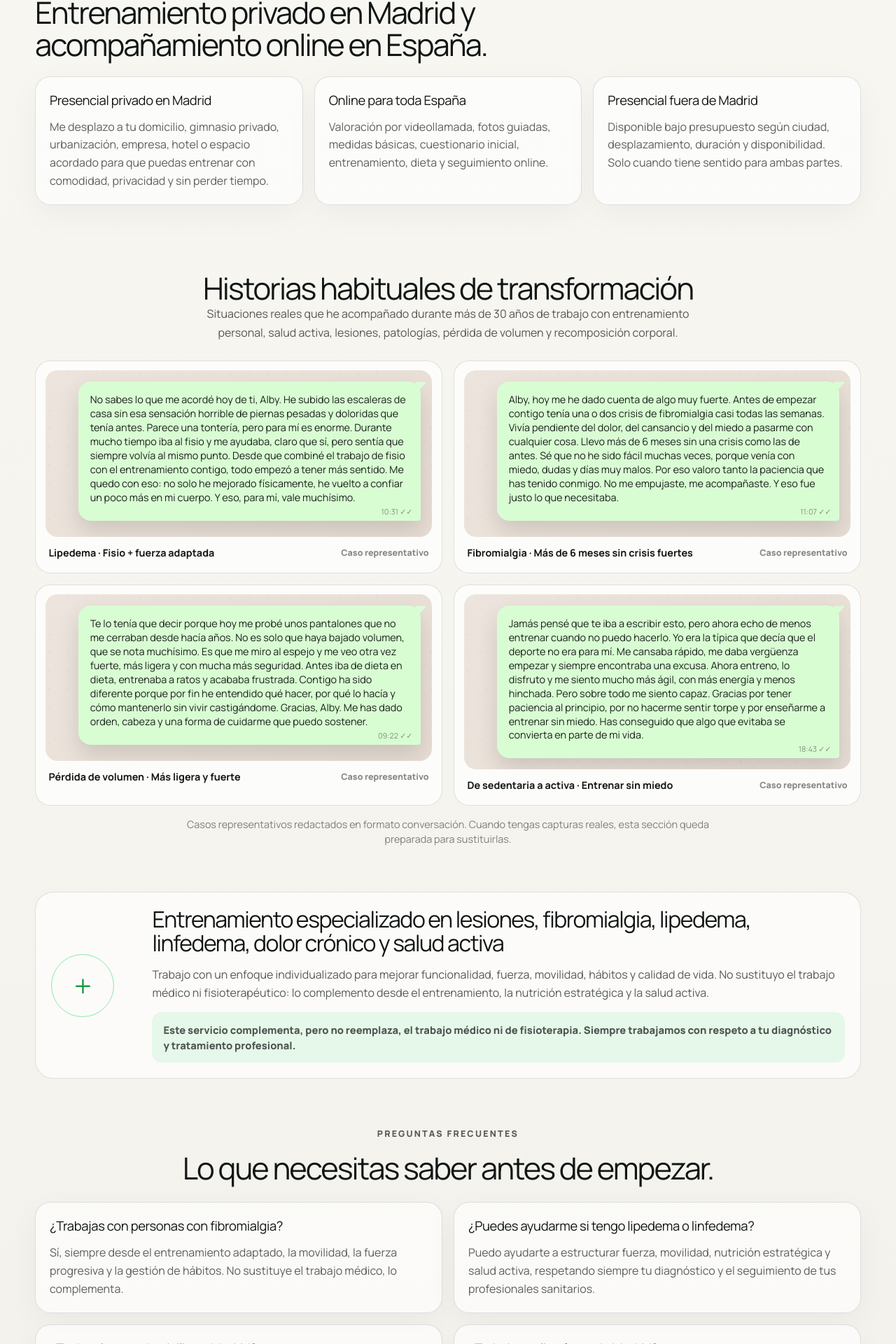
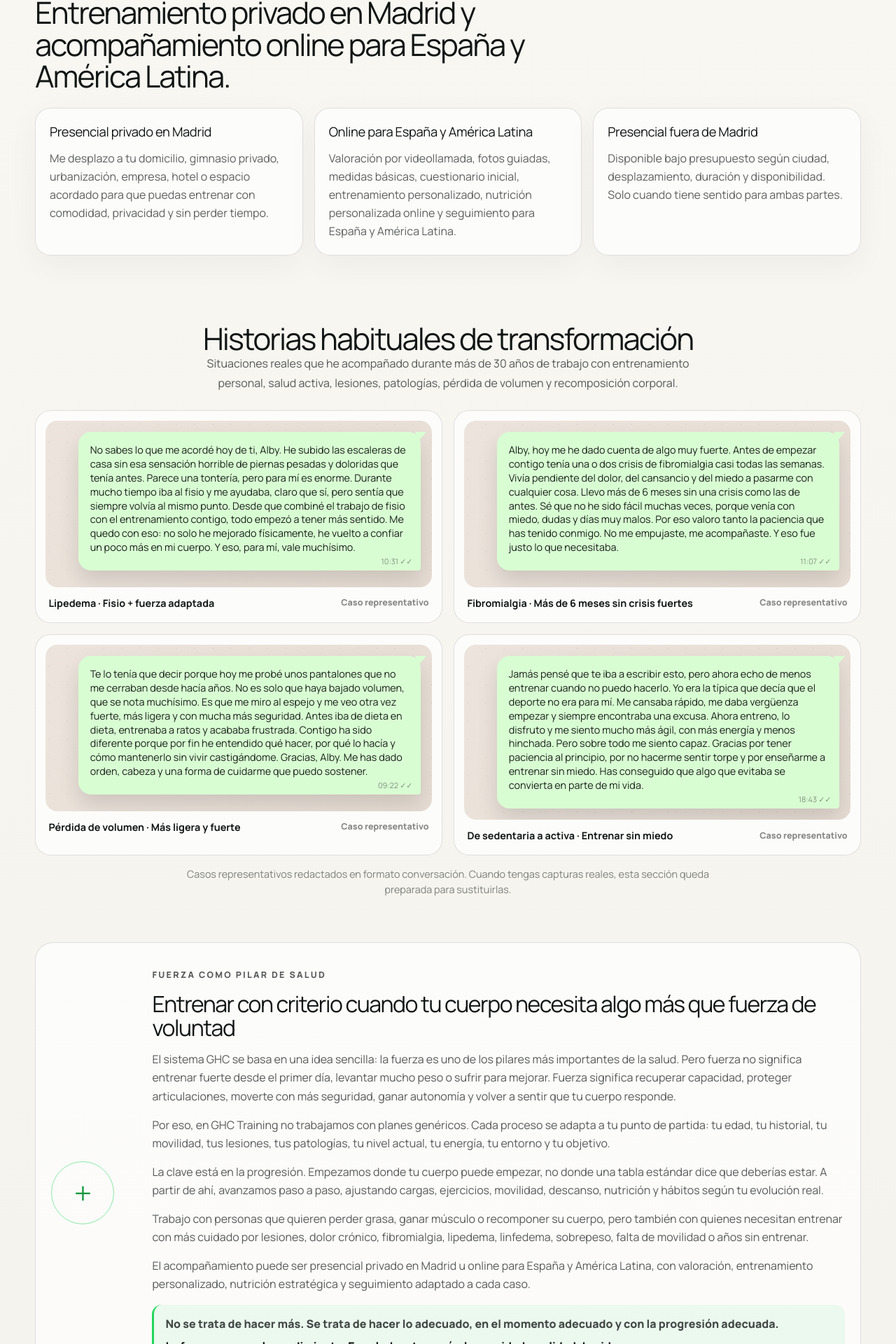
Before and after one commit to albypersonaltrainer-arch/ghc-training-landing, a Next.js app: page / in a window 1280 px wide. Shown: the part 1966-3886 px from the top of the page at 70% size. Built offline with nearby package versions, Linux system fonts and the light colour scheme; no server answers.

Commit message:
Add files via upload

```diff
--- a/app/globals.css
+++ b/app/globals.css
@@ -429,6 +429,23 @@ a { color: inherit; text-decoration: none; }
 }
 .ghc-pathology-band h2 { font-size: clamp(1.6rem, 2.5vw, 2.55rem); }
 .ghc-pathology-band p { margin: .9rem 0; color: rgba(17,22,20,.70); line-height: 1.65; }
+.ghc-pathology-highlight {
+  margin: 1rem 0;
+  border-left: 3px solid var(--ghc-green);
+  border-radius: 14px;
+  background: rgba(34,214,91,.075);
+  padding: .95rem 1rem;
+  color: rgba(17,22,20,.78);
+  line-height: 1.62;
+  font-weight: 850;
+}
+.ghc-pathology-highlight strong {
+  display: inline-block;
+  margin-top: .35rem;
+  color: #0f1412;
+  font-weight: 950;
+}
+
 .ghc-medical-note {
   border-radius: 14px;
   background: rgba(34,214,91,.10);
--- a/app/page.tsx
+++ b/app/page.tsx
@@ -169,7 +169,7 @@ const faqs = [
   },
   {
     q: "¿Trabajas online fuera de Madrid?",
-    a: "Sí. Trabajo online para toda España con valoración por videollamada, fotos guiadas, medidas básicas, cuestionario inicial, entrenamiento, dieta y seguimiento.",
+    a: "Sí. Trabajo online para España y América Latina con valoración por videollamada, fotos guiadas, medidas básicas, cuestionario inicial, entrenamiento personalizado, nutrición personalizada online y seguimiento.",
   },
   {
     q: "¿Qué diferencia hay entre valoración, plan de 4 semanas y programa de 12 semanas?",
@@ -306,7 +306,7 @@ export default function Home() {
       <section className="ghc-modalities-section">
         <div className="ghc-section-heading">
           <p className="ghc-kicker">Modalidades</p>
-          <h2>Entrenamiento privado en Madrid y acompañamiento online en España.</h2>
+          <h2>Entrenamiento privado en Madrid y acompañamiento online para España y América Latina.</h2>
         </div>
         <div className="ghc-modalities-grid">
           <article>
@@ -314,8 +314,8 @@ export default function Home() {
             <p>Me desplazo a tu domicilio, gimnasio privado, urbanización, empresa, hotel o espacio acordado para que puedas entrenar con comodidad, privacidad y sin perder tiempo.</p>
           </article>
           <article>
-            <h3>Online para toda España</h3>
-            <p>Valoración por videollamada, fotos guiadas, medidas básicas, cuestionario inicial, entrenamiento, dieta y seguimiento online.</p>
+            <h3>Online para España y América Latina</h3>
+            <p>Valoración por videollamada, fotos guiadas, medidas básicas, cuestionario inicial, entrenamiento personalizado, nutrición personalizada online y seguimiento para España y América Latina.</p>
           </article>
           <article>
             <h3>Presencial fuera de Madrid</h3>
@@ -353,12 +353,29 @@ export default function Home() {
       <section className="ghc-pathology-band">
         <div className="ghc-pathology-icon">+</div>
         <div>
-          <h2>Entrenamiento especializado en lesiones, fibromialgia, lipedema, linfedema, dolor crónico y salud activa</h2>
+          <p className="ghc-kicker">Fuerza como pilar de salud</p>
+          <h2>Entrenar con criterio cuando tu cuerpo necesita algo más que fuerza de voluntad</h2>
           <p>
-            Trabajo con un enfoque individualizado para mejorar funcionalidad, fuerza, movilidad, hábitos y calidad de vida. No sustituyo el trabajo médico ni fisioterapéutico: lo complemento desde el entrenamiento, la nutrición estratégica y la salud activa.
+            El sistema GHC se basa en una idea sencilla: la fuerza es uno de los pilares más importantes de la salud. Pero fuerza no significa entrenar fuerte desde el primer día, levantar mucho peso o sufrir para mejorar. Fuerza significa recuperar capacidad, proteger articulaciones, moverte con más seguridad, ganar autonomía y volver a sentir que tu cuerpo responde.
           </p>
+          <p>
+            Por eso, en GHC Training no trabajamos con planes genéricos. Cada proceso se adapta a tu punto de partida: tu edad, tu historial, tu movilidad, tus lesiones, tus patologías, tu nivel actual, tu energía, tu entorno y tu objetivo.
+          </p>
+          <p>
+            La clave está en la progresión. Empezamos donde tu cuerpo puede empezar, no donde una tabla estándar dice que deberías estar. A partir de ahí, avanzamos paso a paso, ajustando cargas, ejercicios, movilidad, descanso, nutrición y hábitos según tu evolución real.
+          </p>
+          <p>
+            Trabajo con personas que quieren perder grasa, ganar músculo o recomponer su cuerpo, pero también con quienes necesitan entrenar con más cuidado por lesiones, dolor crónico, fibromialgia, lipedema, linfedema, sobrepeso, falta de movilidad o años sin entrenar.
+          </p>
+          <p>
+            El acompañamiento puede ser presencial privado en Madrid u online para España y América Latina, con valoración, entrenamiento personalizado, nutrición estratégica y seguimiento adaptado a cada caso.
+          </p>
+          <div className="ghc-pathology-highlight">
+            No se trata de hacer más. Se trata de hacer lo adecuado, en el momento adecuado y con la progresión adecuada.<br />
+            <strong>La fuerza no es solo rendimiento. Es salud, autonomía, longevidad y calidad de vida.</strong>
+          </div>
           <div className="ghc-medical-note">
-            Este servicio complementa, pero no reemplaza, el trabajo médico ni de fisioterapia. Siempre trabajamos con respeto a tu diagnóstico y tratamiento profesional.
+            Este trabajo no sustituye al médico ni al fisioterapeuta. Lo complementa desde mi área: fuerza adaptada, movimiento, nutrición estratégica, salud activa y acompañamiento real, respetando siempre tu diagnóstico y tratamiento profesional.
           </div>
         </div>
       </section>
```
